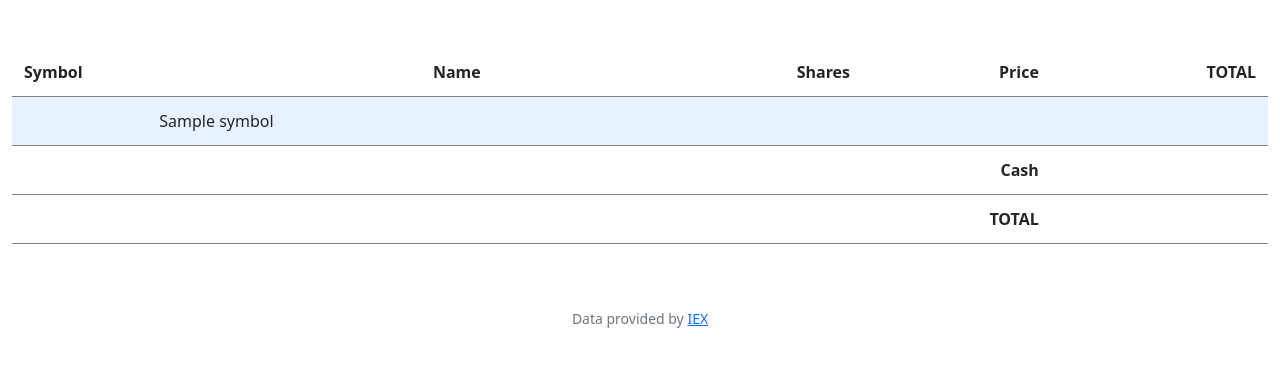
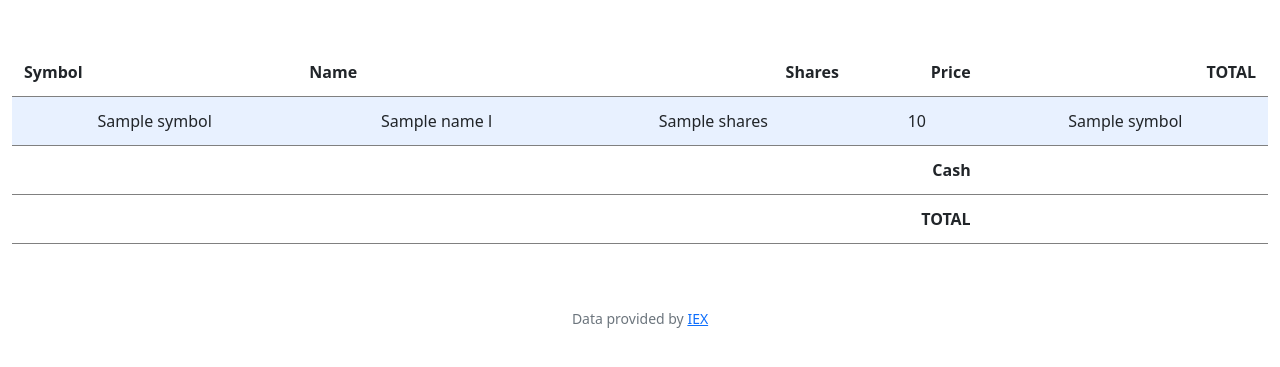
Before and after one commit to lolocompa/cs50x, a Flask app: template finance/templates/index.html in a window 1280 px wide. Shown: the part 76-443 px from the top of the page. Run offline with Flask 3, Linux system fonts and the light colour scheme; the template is opened without the code that fills it: most values are stand-ins (such as "Sample title", 1, 10 or a date in 2020); some libraries are stand-ins or nearby versions.

Commit message:
Fri, Oct 27, 2023, 7:57 PM -03:00

```diff
--- a/finance/templates/index.html
+++ b/finance/templates/index.html
@@ -19,21 +19,29 @@
             <tbody>
                 <tr>
                     <td>
-                        {% for symbol in symbol_l %}
+                        {% for symbol in sym_l %}
                             {{ symbol }}
                         {% endfor %}
                     </td>
                     <td>
-
+                        {% for name in name_l %}
+                            {{ name }}
+                        {% endfor %}
                     </td>
                     <td>
-
+                        {% for shares in shares_l %}
+                            {{ shares }}
+                        {% endfor %}
                     </td>
                     <td>
-
+                        {% for price in price_l %}
+                            {{ price }}
+                        {% endfor %}
                     </td>
                     <td>
-
+                        {% for symbol in sym_l %}
+                            {{ symbol }}
+                        {% endfor %}
                     </td>
                 </tr>
                 <tfoot>
```
